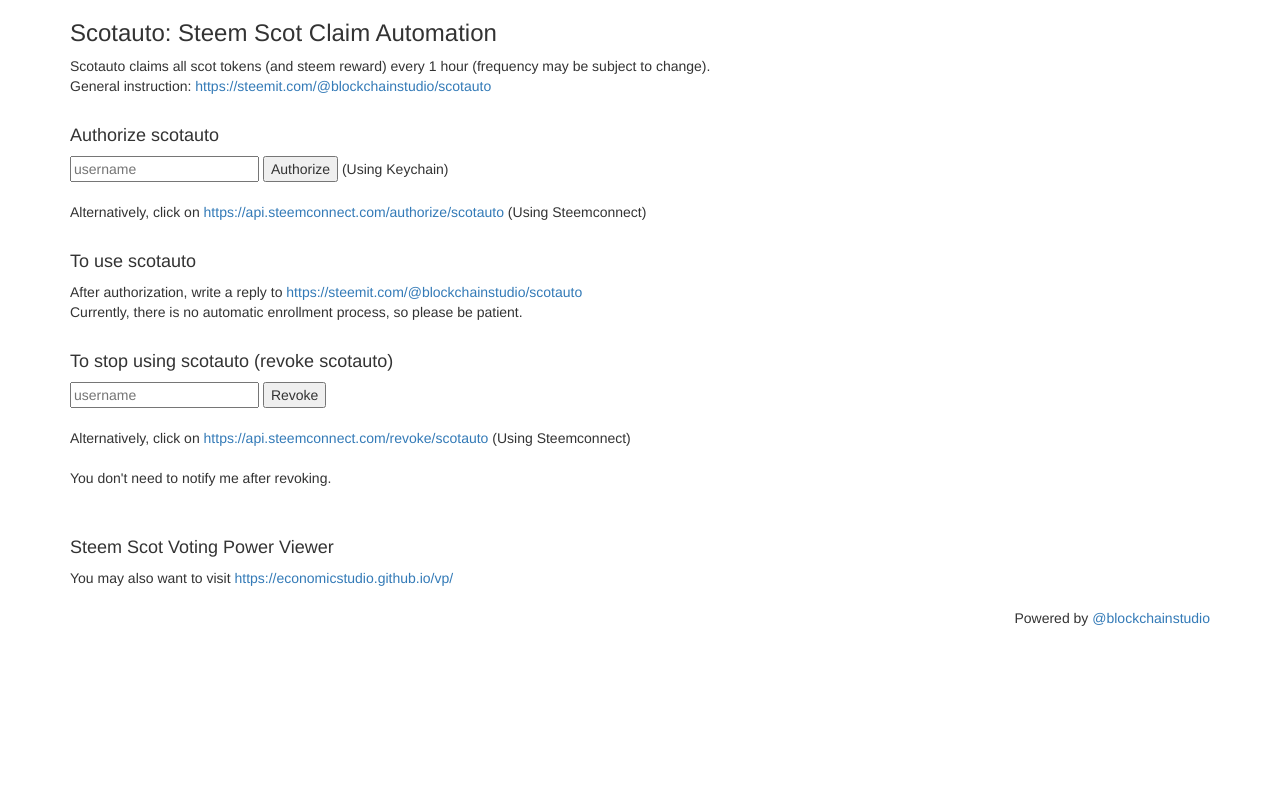
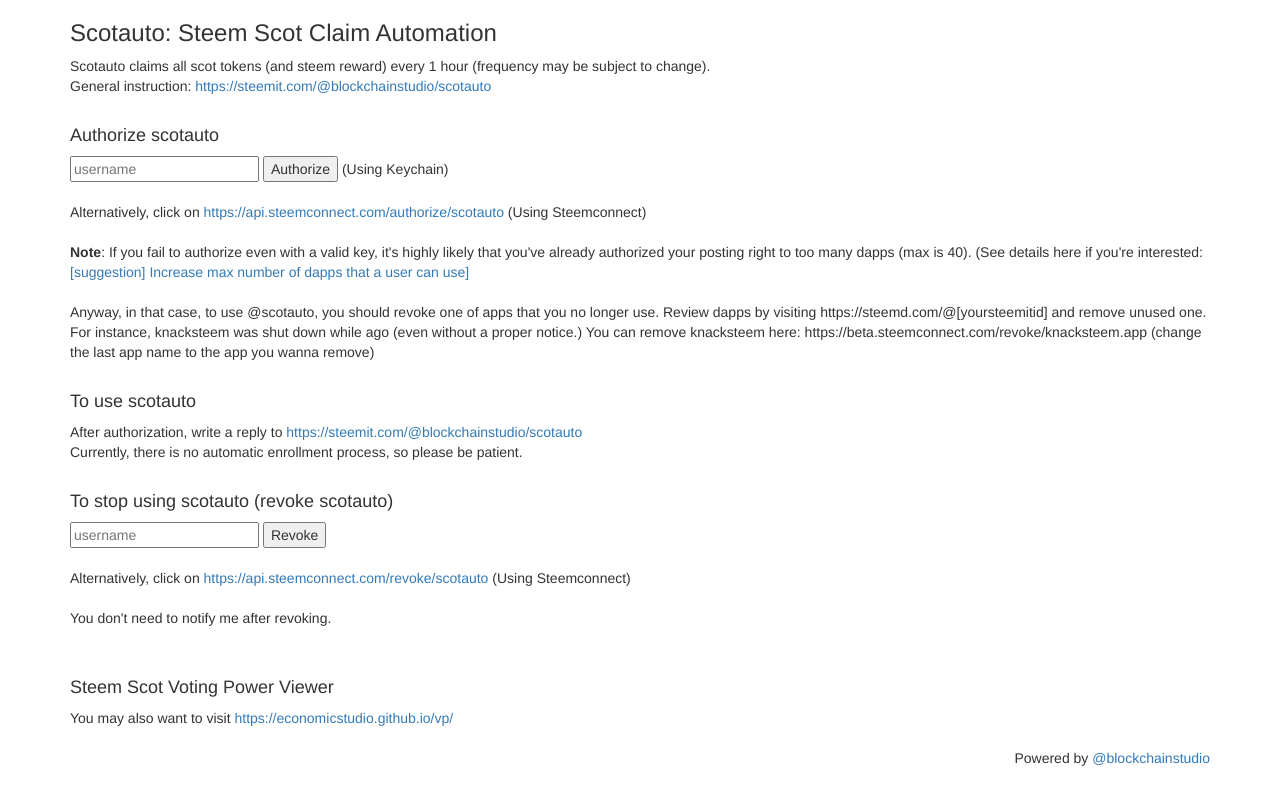
Before and after one commit to economicstudio/scotauto, a plain HTML site: page index.html in a window 1280 px wide. Drawn offline with nearby package versions, Linux system fonts and the light colour scheme.

Commit message:
add max limit error instruction

```diff
--- a/index.html
+++ b/index.html
@@ -39,6 +39,22 @@
       >
       (Using Steemconnect)
       <br /><br />
+
+      <b>Note</b>: If you fail to authorize even with a valid key, it's highly
+      likely that you've already authorized your posting right to too many dapps
+      (max is 40). (See details here if you're interested:
+      <a
+        href="https://steemit.com/@blockchainstudio/suggestion-increase-max-authority-membership"
+        >[suggestion] Increase max number of dapps that a user can use]</a
+      ><br /><br />
+
+      Anyway, in that case, to use @scotauto, you should revoke one of apps that
+      you no longer use. Review dapps by visiting
+      https://steemd.com/@[yoursteemitid] and remove unused one. For instance,
+      knacksteem was shut down while ago (even without a proper notice.) You can
+      remove knacksteem here:
+      https://beta.steemconnect.com/revoke/knacksteem.app (change the last app
+      name to the app you wanna remove)<br /><br />
 
       <h4>To use scotauto</h4>
 
```
